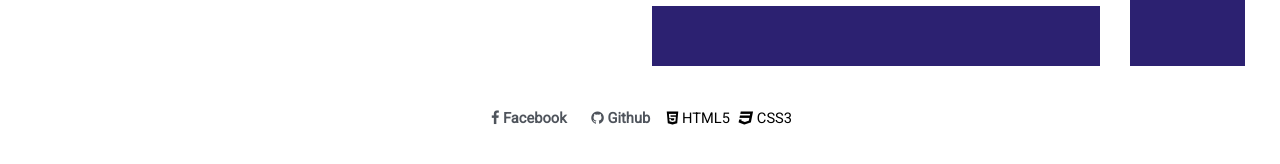
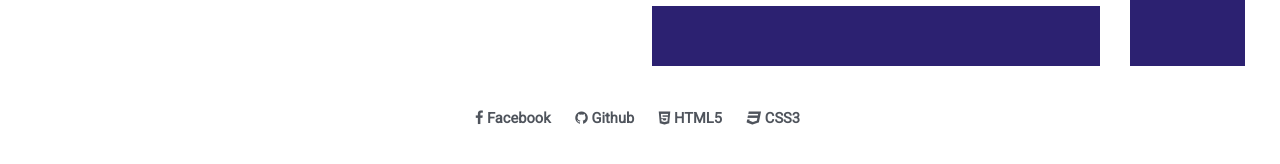
Before and after one commit to data-deveb/data-deveb.github.io, a Jekyll site: the page built from index.html, in a window 1280 px wide. Shown: the part 454-618 px from the top of the page. Built offline with Jekyll 4.4.1, drawn with Linux system fonts in a browser that asks for light colours.

Commit message:
Düzeltme

```diff
--- a/_includes/foot.html
+++ b/_includes/foot.html
@@ -2,7 +2,7 @@
   <ul class="menü-genel">
     <li><a href="https://www.facebook.com/groups/1818283228485179/"> <i class="fa fa-facebook"></i> Facebook </a></li>
     <li><a href="https://github.com/djangoogreniyorum/deveb"><i class="fa fa-github"></i> Github </a></li>
-    <li><i class="fa fa-html5" aria-hidden="true"></i> HTML5</li>
-    <li><i class="fa fa-css3" aria-hidden="true"></i> CSS3</li>
+    <li><a href="#"><i class="fa fa-html5" aria-hidden="true"></i> HTML5 </a></li>
+    <li><a href="#"><i class="fa fa-css3" aria-hidden="true"></i> CSS3 </a></li>
   </ul>
 </div>
```
